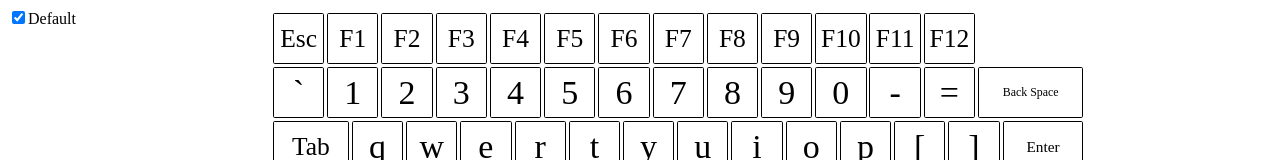
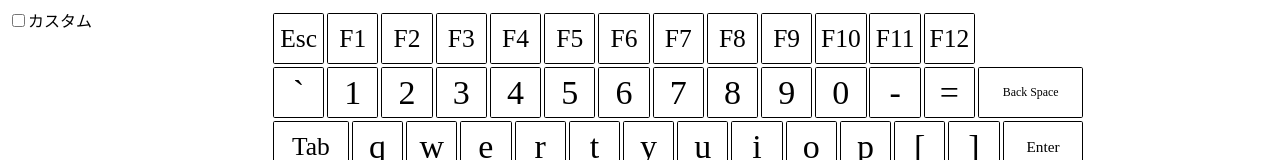
Before and after one commit to ut-code/typing-game, a React (Vite) app in the folder keyboard/: page / in a window 1280 px wide. Shown: the top 160 px of the page. Built offline with nearby package versions, Linux system fonts and the light colour scheme.

Commit message:
Default => Custom

```diff
--- a/keyboard/src/App.tsx
+++ b/keyboard/src/App.tsx
@@ -94,8 +94,8 @@ function keydown(
   setKeyColors(
     keyCodes.map((tmp, i) =>
       (!isDefault && tmp === e.code) ||
-      (isDefault && // @ts-ignore
-        functionalLayoutType[functional].content[tmp][0].toLowerCase()) ===
+        (isDefault && // @ts-ignore
+          functionalLayoutType[functional].content[tmp][0].toLowerCase()) ===
         e.key.toLowerCase()
         ? "orange"
         : keyColors[i]
@@ -105,8 +105,8 @@ function keydown(
     setKeyColors(
       keyCodes.map((tmp, i) =>
         (!isDefault && tmp === e.code) ||
-        (isDefault && // @ts-ignore
-          functionalLayoutType[functional].content[tmp][0].toLowerCase()) ===
+          (isDefault && // @ts-ignore
+            functionalLayoutType[functional].content[tmp][0].toLowerCase()) ===
           e.key.toLowerCase()
           ? "rgba(0,0,0,0)"
           : keyColors[i]
@@ -133,14 +133,14 @@ function toJapanese(content: string): string {
 export default function App({
   element = <></>,
   output = "",
-  setOutput = () => {},
+  setOutput = () => { },
 }: {
   element?: JSX.Element;
   output?: string;
   setOutput?: (value: string) => void;
 }): JSX.Element {
-  const [isDefault, setIsDefault] = useState<boolean>(true);
-  const [layout,setLayout]=useState<string>();
+  const [isCustom, setIsCustom] = useState<boolean>(false);
+  const [layout, setLayout] = useState<string>();
   const [functional, setFunctional] = useState<string>(
     defaultFunctionalLayoutType
   );
@@ -159,7 +159,7 @@ export default function App({
         content,
         setContent,
         functional,
-        isDefault,
+        isCustom,
         shift,
         setShift
       );
@@ -173,7 +173,7 @@ export default function App({
       window.removeEventListener("keydown", tmp);
       window.removeEventListener("keyup", temp);
     };
-  }, [functional, isDefault, shift]);
+  }, [functional, isCustom, shift]);
   setOutput(content);
   return (
     <>
@@ -184,14 +184,14 @@ export default function App({
           <div>
             <input
               type="checkbox"
-              checked={isDefault}
+              checked={isCustom}
               onChange={(e) => {
-                setIsDefault(e.target.checked);
+                setIsCustom(e.target.checked);
               }}
             />
-            <label>Default</label>
+            <label>カスタム</label>
           </div>
-          {!isDefault && (
+          {isCustom && (
             <>
               <span>論理配列</span>
               <ReadJSONFile
@@ -241,7 +241,7 @@ export default function App({
           setContent={setContent}
           keyLayout={functionalLayoutType.custom.content}
           physicalKeyLayout={physicalLayoutType.custom.content}
-          isDefault={isDefault}
+          isDefault={!isCustom}
           shift={shift}
           setShift={setShift}
         ></Keyboard>
```
